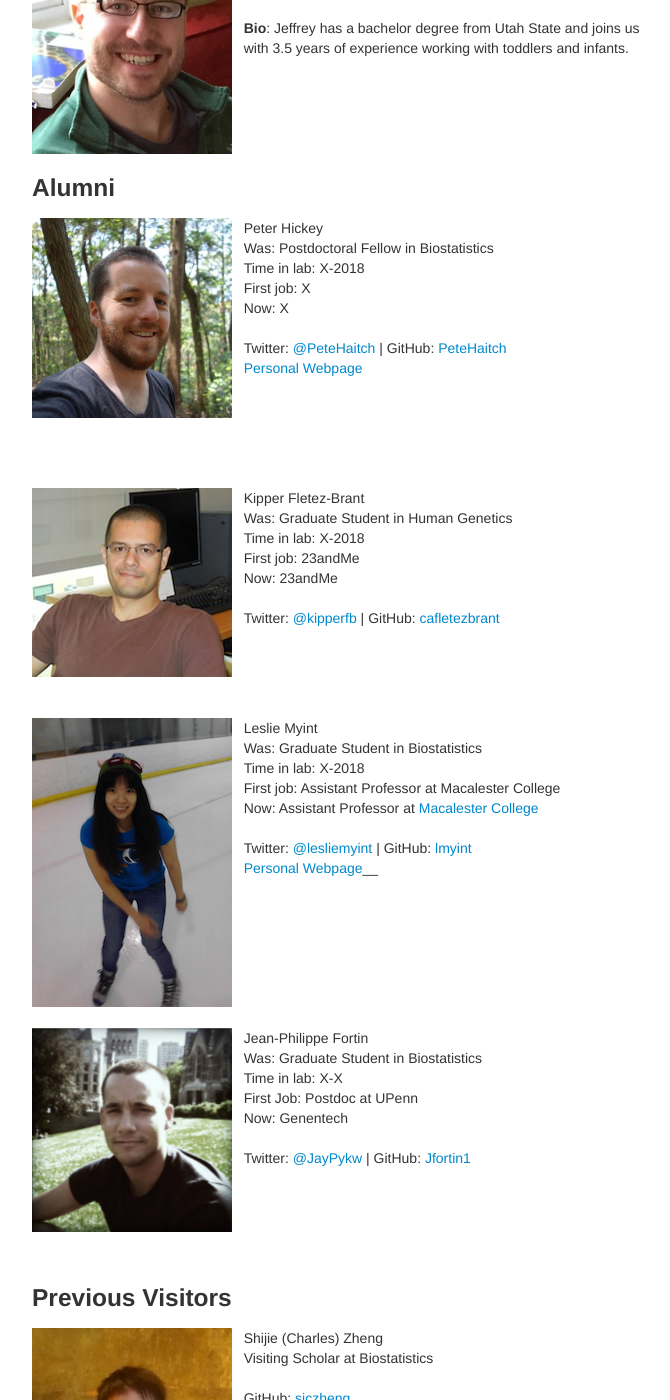
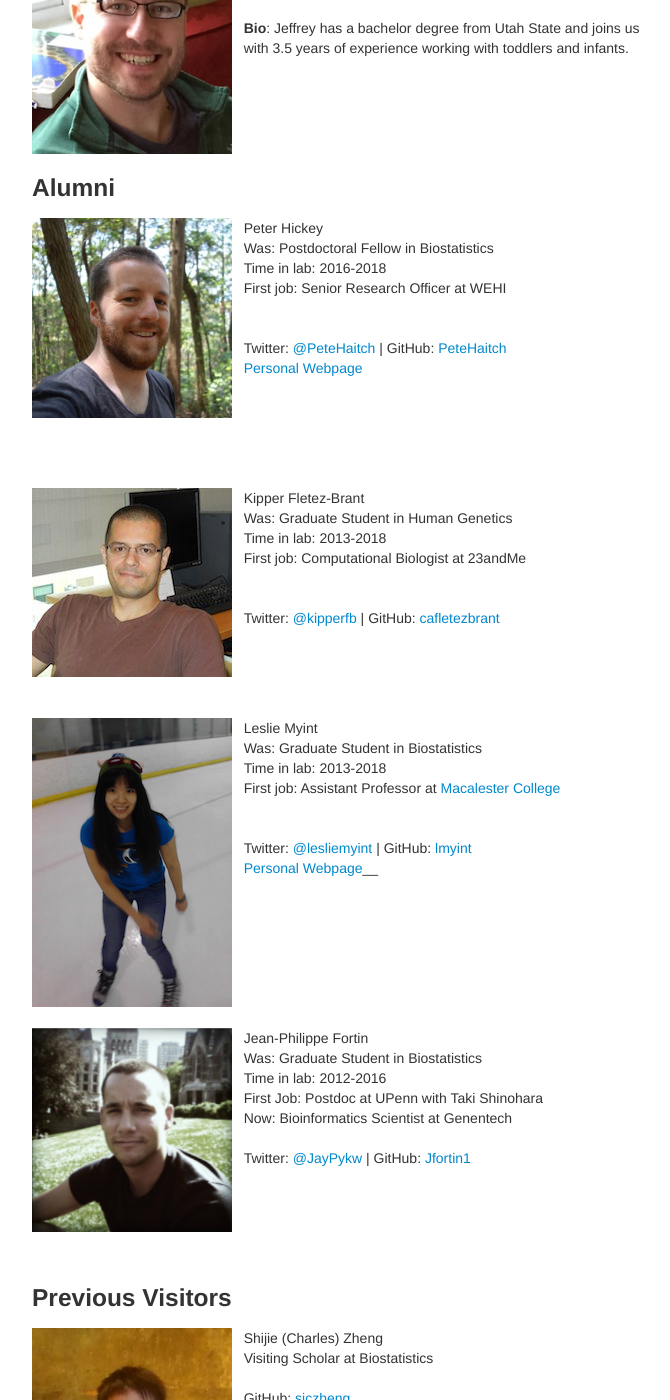
Before and after one commit to hansenlab/hansenlab.github.io, a Jekyll site: the page built from 01-people.md, in a window 1280 px wide and 1400 px high, scrolled down 1254 px. Shown: the whole window, without its empty margins (258-928 px from the left). Built offline with Jekyll 4.4.1, drawn with Linux system fonts in a browser that asks for light colours.

Commit message:
added dates

```diff
--- a/01-people.md
+++ b/01-people.md
@@ -65,9 +65,9 @@ GitHub: [kasperdanielhansen](https://github.com/kasperdanielhansen)
 <img alt="Peter Hickey" align="left" src="media/people/phickey.jpg" width="200" height="200"/>
 &nbsp;&nbsp;&nbsp;Peter Hickey
 &nbsp;&nbsp;&nbsp;Was: Postdoctoral Fellow in Biostatistics
-&nbsp;&nbsp;&nbsp;Time in lab: X-2018
-&nbsp;&nbsp;&nbsp;First job: X
-&nbsp;&nbsp;&nbsp;Now: X
+&nbsp;&nbsp;&nbsp;Time in lab: 2016-2018
+&nbsp;&nbsp;&nbsp;First job: Senior Research Officer at WEHI
+&nbsp;&nbsp;&nbsp;
 <br>
 &nbsp;&nbsp;&nbsp;Twitter: [@PeteHaitch](https://twitter.com/PeteHaitch) |
 GitHub: [PeteHaitch](https://github.com/PeteHaitch)
@@ -77,9 +77,9 @@ GitHub: [PeteHaitch](https://github.com/PeteHaitch)
 <img alt="Kipper Fletez-Brant" align="left" src="media/people/kipper.jpg" width="200" height="200"/>
 &nbsp;&nbsp;&nbsp;Kipper Fletez-Brant
 &nbsp;&nbsp;&nbsp;Was: Graduate Student in Human Genetics
-&nbsp;&nbsp;&nbsp;Time in lab: X-2018
-&nbsp;&nbsp;&nbsp;First job: 23andMe
-&nbsp;&nbsp;&nbsp;Now: 23andMe
+&nbsp;&nbsp;&nbsp;Time in lab: 2013-2018
+&nbsp;&nbsp;&nbsp;First job: Computational Biologist at 23andMe
+&nbsp;&nbsp;&nbsp;
 <br>
 &nbsp;&nbsp;&nbsp;Twitter: [@kipperfb](https://twitter.com/kipperfb) | GitHub: [cafletezbrant](https://github.com/cafletezbrant)
 <br><br><br><br>
@@ -87,9 +87,9 @@ GitHub: [PeteHaitch](https://github.com/PeteHaitch)
 <img alt="Leslie Myint" align="left" src="media/people/myint.jpg" width="200" height="200"/>
 &nbsp;&nbsp;&nbsp;Leslie Myint
 &nbsp;&nbsp;&nbsp;Was: Graduate Student in Biostatistics
-&nbsp;&nbsp;&nbsp;Time in lab: X-2018
-&nbsp;&nbsp;&nbsp;First job: Assistant Professor at Macalester College
-&nbsp;&nbsp;&nbsp;Now: Assistant Professor at [Macalester College](https://www.macalester.edu/mscs/facultystaff/leslie-myint/)
+&nbsp;&nbsp;&nbsp;Time in lab: 2013-2018
+&nbsp;&nbsp;&nbsp;First job: Assistant Professor at [Macalester College](https://www.macalester.edu/mscs/facultystaff/leslie-myint/)
+&nbsp;&nbsp;&nbsp;
 <br>
 &nbsp;&nbsp;&nbsp;Twitter: [@lesliemyint](https://twitter.com/lesliemyint) | GitHub: [lmyint](https://github.com/lmyint)
 &nbsp;&nbsp;&nbsp;[Personal Webpage](https://lmyint.github.io/)__
@@ -98,9 +98,9 @@ GitHub: [PeteHaitch](https://github.com/PeteHaitch)
 <img alt="Jean-Philippe Fortin" align="left" src="media/people/fortin.png" width="200" height="200"/>
 &nbsp;&nbsp;&nbsp;Jean-Philippe Fortin
 &nbsp;&nbsp;&nbsp;Was: Graduate Student in Biostatistics
-&nbsp;&nbsp;&nbsp;Time in lab: X-X
-&nbsp;&nbsp;&nbsp;First Job: Postdoc at UPenn
-&nbsp;&nbsp;&nbsp;Now: Genentech
+&nbsp;&nbsp;&nbsp;Time in lab: 2012-2016
+&nbsp;&nbsp;&nbsp;First Job: Postdoc at UPenn with Taki Shinohara
+&nbsp;&nbsp;&nbsp;Now: Bioinformatics Scientist at Genentech
 <br>
 &nbsp;&nbsp;&nbsp;Twitter: [@JayPykw](https://twitter.com/JayPykw) |
 GitHub: [Jfortin1](https://github.com/Jfortin1)
```
